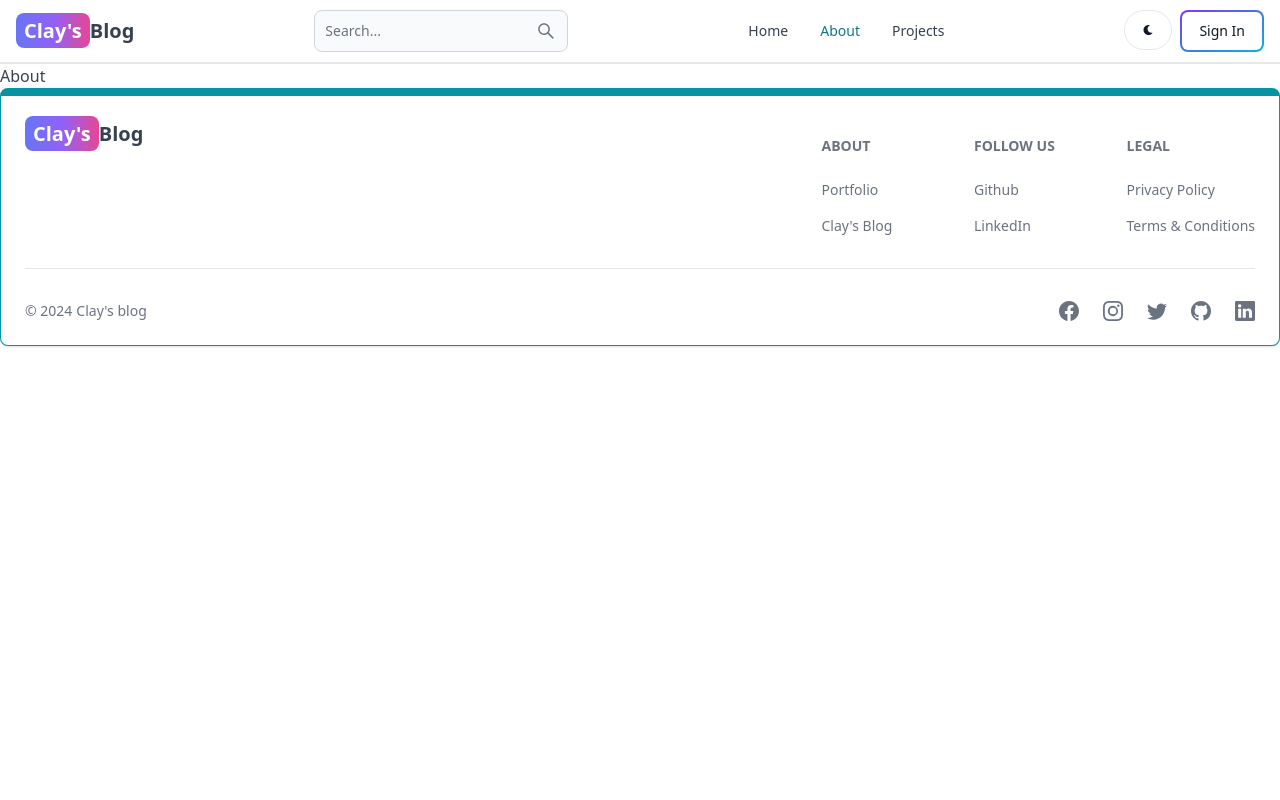
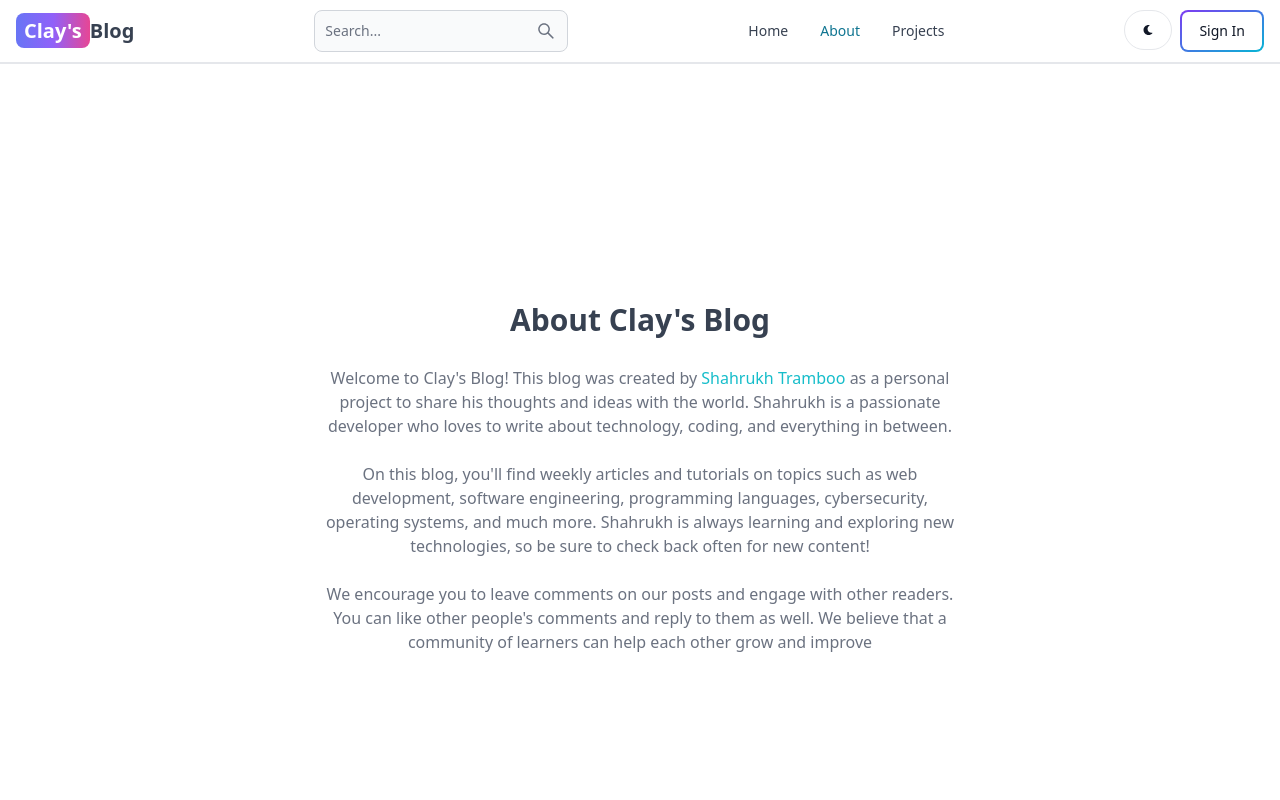
Before and after one commit to Shahtr1/Blog, a React (Vite) app in the folder client/: page /about in a window 1280 px wide. Shown: the top 800 px of the page. Built offline with nearby package versions, Linux system fonts and the light colour scheme; no server answers.

Commit message:
complete about and projects pages

```diff
--- a/client/src/pages/About.tsx
+++ b/client/src/pages/About.tsx
@@ -1,6 +1,42 @@
+import { Link } from "react-router-dom";
 
 export default function About() {
   return (
-    <div>About</div>
-  )
+    <div className="min-h-screen flex items-center justify-center">
+      <div className=" max-w-2xl mx-auto p-3 text-center">
+        <div className="">
+          <h1 className="text-3xl font font-semibold text-center my-7">
+            About Clay's Blog
+          </h1>
+          <div className="text-md text-gray-500 flex flex-col gap-6">
+            <p>
+              Welcome to Clay's Blog! This blog was created by{" "}
+              <Link
+                to={"https://www.clayster.net"}
+                className="text-teal-400 hover:underline"
+              >
+                Shahrukh Tramboo
+              </Link>{" "}
+              as a personal project to share his thoughts and ideas with the
+              world. Shahrukh is a passionate developer who loves to write about
+              technology, coding, and everything in between.
+            </p>
+            <p>
+              On this blog, you'll find weekly articles and tutorials on topics
+              such as web development, software engineering, programming
+              languages, cybersecurity, operating systems, and much more.
+              Shahrukh is always learning and exploring new technologies, so be
+              sure to check back often for new content!
+            </p>
+            <p>
+              We encourage you to leave comments on our posts and engage with
+              other readers. You can like other people's comments and reply to
+              them as well. We believe that a community of learners can help
+              each other grow and improve
+            </p>
+          </div>
+        </div>
+      </div>
+    </div>
+  );
 }
--- a/client/src/pages/Projects.tsx
+++ b/client/src/pages/Projects.tsx
@@ -1,7 +1,13 @@
-import React from 'react'
+import CallToAction from "../components/CallToAction";
 
 export default function Projects() {
   return (
-    <div>Projects</div>
-  )
+    <div className="min-h-screen max-w-2xl mx-auto flex justify-center items-center flex-col gap-6 p-3">
+      <h1 className="text-3xl font-semibold">Projects</h1>
+      <p className="text-md text-gray-500">
+        Build fun and engaging projects wile learning HTML, CSS and JavaScript
+      </p>
+      <CallToAction />
+    </div>
+  );
 }
```
